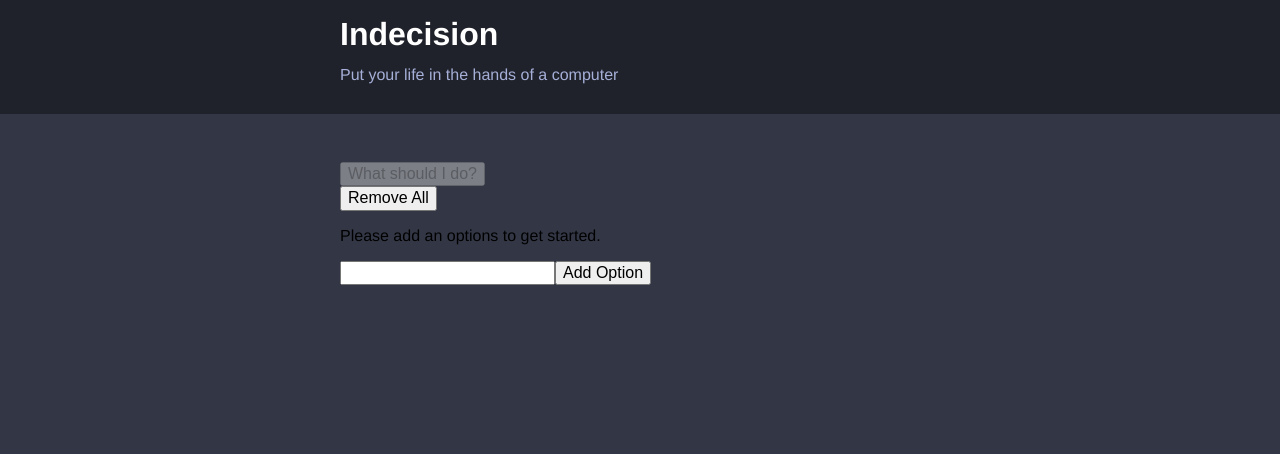
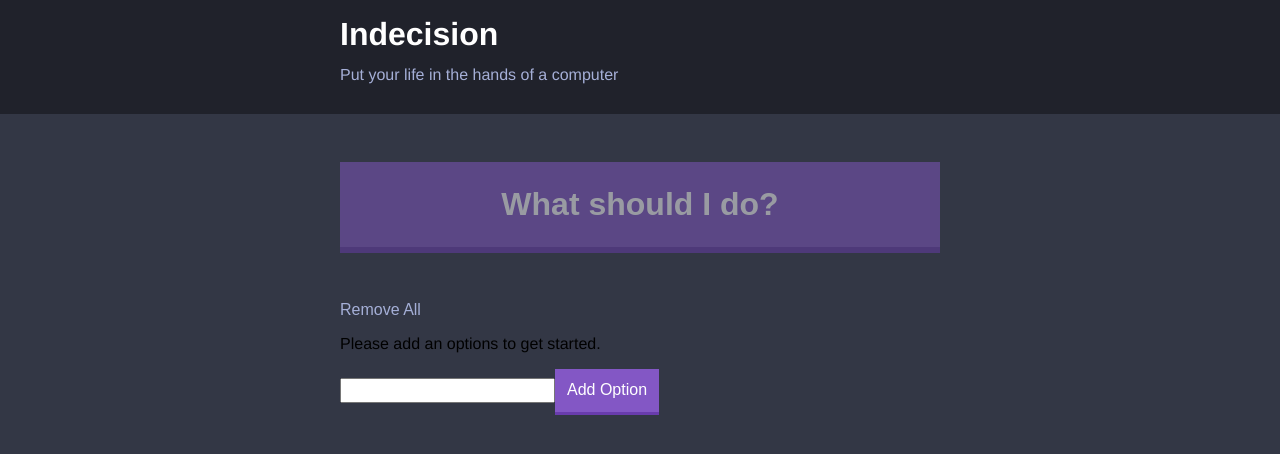
Before and after one commit to MrNime/Indecision, a React app: page / in a window 1280 px wide. Shown: the top 454 px of the page. Built offline with nearby package versions, Linux system fonts and the light colour scheme.

Commit message:
button styles

```diff
--- a/src/components/Action.js
+++ b/src/components/Action.js
@@ -2,7 +2,7 @@
 
 const Action = props => (
   <div>
-    <button onClick={props.handlePick} disabled={!props.hasOptions}>
+    <button className="big-button" onClick={props.handlePick} disabled={!props.hasOptions}>
       What should I do?
     </button>
   </div>
--- a/src/components/AddOption.js
+++ b/src/components/AddOption.js
@@ -21,7 +21,7 @@
         {this.state.error && <p>{this.state.error}</p>}
         <form onSubmit={this.handleAddOption}>
           <input type="text" name="option" />
-          <button>Add Option</button>
+          <button className="button">Add Option</button>
         </form>
       </div>
     );
--- a/src/components/Option.js
+++ b/src/components/Option.js
@@ -4,6 +4,7 @@
   <div>
     {props.optionText}
     <button
+      className="button button--link"
       onClick={(e) => {
         props.handleDeleteOption(props.optionText);
       }}
--- a/src/components/Options.js
+++ b/src/components/Options.js
@@ -3,7 +3,9 @@
 
 const Options = props => (
   <div>
-    <button onClick={props.handleDeleteOptions}>Remove All</button>
+    <button className="button button--link" onClick={props.handleDeleteOptions}>
+      Remove All
+    </button>
     {props.options.length === 0 && <p>Please add an options to get started.</p>}
     {props.options.map(option => (
       <Option key={option} optionText={option} handleDeleteOption={props.handleDeleteOption} />
--- a/src/styles/base/_base.scss
+++ b/src/styles/base/_base.scss
@@ -7,3 +7,11 @@
   font-family: Helvetica, Arial, sans-serif;
   font-size: $m-size;
 }
+
+button {
+  cursor: pointer;
+}
+
+button:disabled {
+  cursor: default;
+}
--- a/src/styles/base/_settings.scss
+++ b/src/styles/base/_settings.scss
@@ -3,8 +3,10 @@
 $off-black: #20222b;
 $off-white: #a5afd7;
 $dark-blue: #333745;
+$purple: #8357c5;
 
 // Spacing
+$s-size: 1.2rem;
 $m-size: 1.6rem;
 $l-size: 3.2rem;
 $xl-size: 4.8rem;
--- /dev/null
+++ b/src/styles/components/_button.scss
@@ -0,0 +1,32 @@
+.big-button {
+  background: $purple;
+  border: none;
+  border-bottom: 0.6rem solid darken($purple, 10%);
+  color: white;
+  font-weight: bold;
+  font-size: $l-size;
+  width: 100%;
+  padding: 2.4rem;
+  margin-bottom: $xl-size;
+}
+
+.big-button:disabled {
+  opacity: 0.5;
+}
+
+// Button
+.button {
+  background: $purple;
+  border: none;
+  border-bottom: 0.3rem solid darken($purple, 10%);
+  color: white;
+  font-weight: 500;
+  padding: $s-size;
+}
+
+.button--link {
+  background: none;
+  border: none;
+  color: $off-white;
+  padding: 0;
+}
--- a/src/styles/styles.scss
+++ b/src/styles/styles.scss
@@ -1,4 +1,5 @@
 @import "./base/settings";
 @import "./base/base";
+@import "./components/button";
 @import "./components/container";
 @import "./components/header";
```
